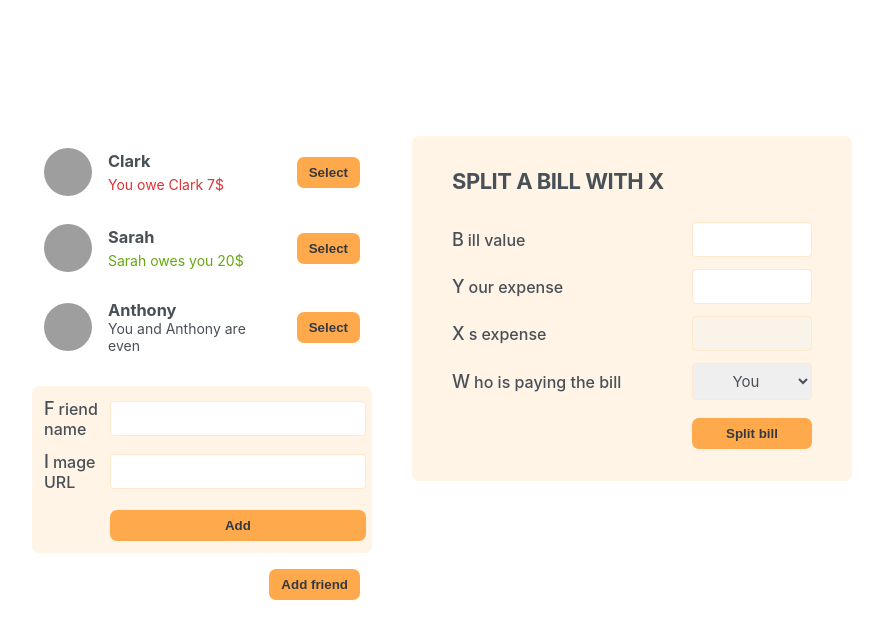
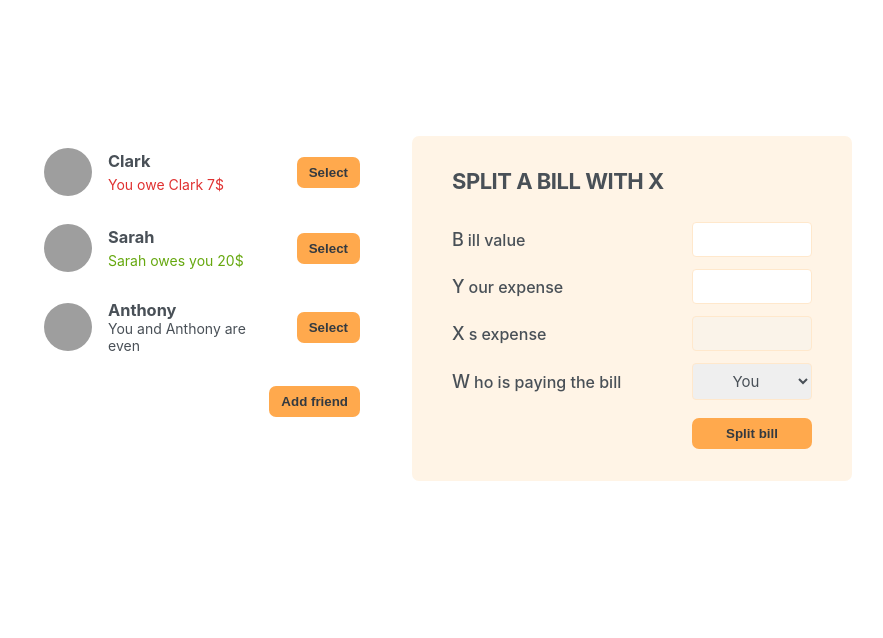
Before and after one commit to Guizzs26/eat-n-split-react, a React (Vite) app: page / in a window 1280 px wide. Shown: the top 638 px of the page, without its empty margins (198-1081 px from the left). Built offline with nearby package versions, Linux system fonts and the light colour scheme; grey boxes are pictures that could not be loaded.

Commit message:
feat: add event to handle the display of the formAddFriend component and the respective button

```diff
--- a/src/App.jsx
+++ b/src/App.jsx
@@ -1,17 +1,26 @@
+import { useState } from "react";
+
 import FriendsList from "./Components/FriendsList";
 import FormAddFriend from "./Components/FormAddFriend";
+import FormSplitBill from "./Components/FormSplitBill";
 import Button from "./Components/Button";
-import FormSplitBill from "./Components/FormSplitBill";
 
 export default function App() {
+  const [showAddFriend, setShowAddFriend] = useState(false);
+
+  function handleShowAddFriend() {
+    setShowAddFriend((show) => !show);
+  }
+
   return (
     <div className="app">
       <div className="sidebar">
         <FriendsList />
-        <FormAddFriend />
-        <Button>Add friend</Button>
+        {showAddFriend && <FormAddFriend />}
+        <Button onClick={handleShowAddFriend}>
+          {showAddFriend ? "Close" : "Add friend"}
+        </Button>
       </div>
-
       <FormSplitBill />
     </div>
   );
--- a/src/Components/Button.jsx
+++ b/src/Components/Button.jsx
@@ -1,4 +1,8 @@
 /* eslint-disable react/prop-types */
-export default function Button({ children }) {
-  return <button className="button">{children}</button>;
+export default function Button({ children, onClick }) {
+  return (
+    <button onClick={onClick} className="button">
+      {children}
+    </button>
+  );
 }
```
